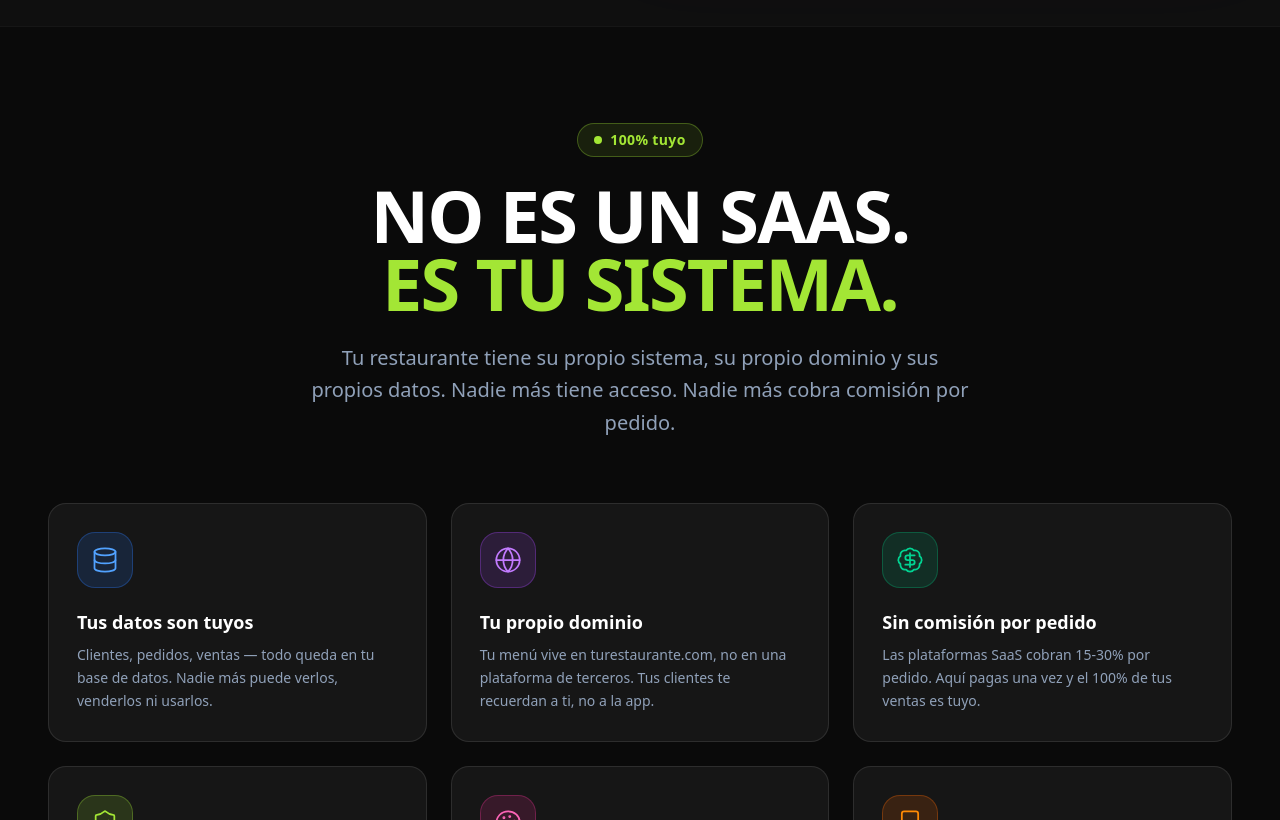
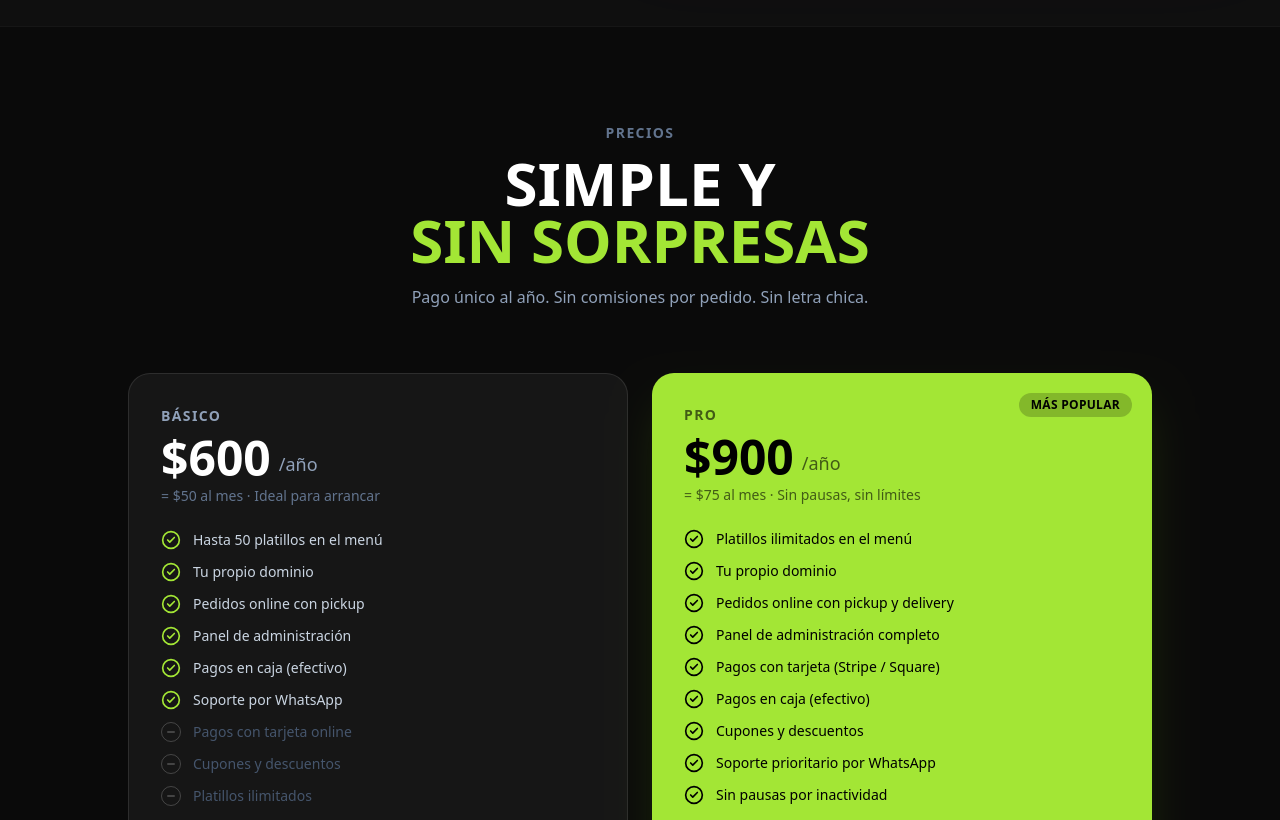
Before and after one commit to julioolivodeveloper/Ordermind, a Next.js app: page / in a window 1280 px wide. Shown: the part 1980-2800 px from the top of the page. Built offline with nearby package versions, Linux system fonts and the light colour scheme; no server answers.

Commit message:
feat: add pricing section with Básico $600/yr and Pro $900/yr plans
Co-Authored-By: Claude Sonnet 4.6 <noreply@anthropic.com>

```diff
--- a/src/app/page.tsx
+++ b/src/app/page.tsx
@@ -369,6 +369,140 @@ export default function Home() {
         </div>
       </section>
 
+      {/* ── PRICING ── */}
+      <section className="bg-[#0a0a0a] py-24 px-6 md:px-12 border-t border-white/5">
+        <div className="max-w-5xl mx-auto">
+
+          <motion.div
+            initial={{ opacity: 0, y: 30 }}
+            whileInView={{ opacity: 1, y: 0 }}
+            viewport={{ once: true }}
+            transition={{ duration: 0.7 }}
+            className="text-center mb-16"
+          >
+            <p className="text-slate-500 text-sm font-semibold uppercase tracking-widest mb-3">Precios</p>
+            <h2 className="text-4xl md:text-6xl font-black text-white uppercase leading-[0.95]">
+              Simple y<br /><span className="text-[#a3e635]">sin sorpresas</span>
+            </h2>
+            <p className="text-slate-400 mt-4 max-w-lg mx-auto">
+              Pago único al año. Sin comisiones por pedido. Sin letra chica.
+            </p>
+          </motion.div>
+
+          <div className="grid grid-cols-1 md:grid-cols-2 gap-6">
+
+            {/* Plan Básico */}
+            <motion.div
+              initial={{ opacity: 0, y: 30 }}
+              whileInView={{ opacity: 1, y: 0 }}
+              viewport={{ once: true }}
+              transition={{ duration: 0.6, delay: 0.1 }}
+              className="bg-white/5 border border-white/10 rounded-3xl p-8 flex flex-col"
+            >
+              <div className="mb-6">
+                <p className="text-slate-400 text-sm font-semibold uppercase tracking-widest mb-2">Básico</p>
+                <div className="flex items-end gap-2 mb-1">
+                  <span className="text-5xl font-black text-white">$600</span>
+                  <span className="text-slate-400 text-lg mb-1">/año</span>
+                </div>
+                <p className="text-slate-500 text-sm">= $50 al mes · Ideal para arrancar</p>
+              </div>
+
+              <ul className="space-y-3 mb-8 flex-1">
+                {[
+                  { ok: true,  text: 'Hasta 50 platillos en el menú' },
+                  { ok: true,  text: 'Tu propio dominio' },
+                  { ok: true,  text: 'Pedidos online con pickup' },
+                  { ok: true,  text: 'Panel de administración' },
+                  { ok: true,  text: 'Pagos en caja (efectivo)' },
+                  { ok: true,  text: 'Soporte por WhatsApp' },
+                  { ok: false, text: 'Pagos con tarjeta online' },
+                  { ok: false, text: 'Cupones y descuentos' },
+                  { ok: false, text: 'Platillos ilimitados' },
+                ].map((item) => (
+                  <li key={item.text} className="flex items-center gap-3">
+                    {item.ok
+                      ? <CheckCircle2 className="w-5 h-5 text-[#a3e635] shrink-0" />
+                      : <div className="w-5 h-5 rounded-full border border-white/20 shrink-0 flex items-center justify-center"><div className="w-2 h-0.5 bg-white/20 rounded" /></div>
+                    }
+                    <span className={item.ok ? 'text-slate-300 text-sm' : 'text-slate-600 text-sm'}>{item.text}</span>
+                  </li>
+                ))}
+              </ul>
+
+              <a
+                href="https://wa.me/12094609828"
+                target="_blank"
+                rel="noopener noreferrer"
+                className="w-full text-center border border-[#a3e635] text-[#a3e635] hover:bg-[#a3e635] hover:text-black px-6 py-3.5 rounded-2xl font-black text-base transition-all"
+              >
+                Empezar con Básico
+              </a>
+            </motion.div>
+
+            {/* Plan Pro */}
+            <motion.div
+              initial={{ opacity: 0, y: 30 }}
+              whileInView={{ opacity: 1, y: 0 }}
+              viewport={{ once: true }}
+              transition={{ duration: 0.6, delay: 0.2 }}
+              className="relative bg-[#a3e635] rounded-3xl p-8 flex flex-col shadow-2xl shadow-lime-500/20"
+            >
+              <div className="absolute top-5 right-5 bg-black/20 text-black text-xs font-black px-3 py-1 rounded-full uppercase tracking-wide">
+                Más popular
+              </div>
+
+              <div className="mb-6">
+                <p className="text-black/60 text-sm font-semibold uppercase tracking-widest mb-2">Pro</p>
+                <div className="flex items-end gap-2 mb-1">
+                  <span className="text-5xl font-black text-black">$900</span>
+                  <span className="text-black/60 text-lg mb-1">/año</span>
+                </div>
+                <p className="text-black/60 text-sm">= $75 al mes · Sin pausas, sin límites</p>
+              </div>
+
+              <ul className="space-y-3 mb-8 flex-1">
+                {[
+                  'Platillos ilimitados en el menú',
+                  'Tu propio dominio',
+                  'Pedidos online con pickup y delivery',
+                  'Panel de administración completo',
+                  'Pagos con tarjeta (Stripe / Square)',
+                  'Pagos en caja (efectivo)',
+                  'Cupones y descuentos',
+                  'Soporte prioritario por WhatsApp',
+                  'Sin pausas por inactividad',
+                ].map((text) => (
+                  <li key={text} className="flex items-center gap-3">
+                    <CheckCircle2 className="w-5 h-5 text-black shrink-0" />
+                    <span className="text-black text-sm font-medium">{text}</span>
+                  </li>
+                ))}
+              </ul>
+
+              <a
+                href="https://wa.me/12094609828"
+                target="_blank"
+                rel="noopener noreferrer"
+                className="w-full text-center bg-black hover:bg-black/80 text-[#a3e635] px-6 py-3.5 rounded-2xl font-black text-base transition-all"
+              >
+                Empezar con Pro
+              </a>
+            </motion.div>
+          </div>
+
+          <motion.p
+            initial={{ opacity: 0 }}
+            whileInView={{ opacity: 1 }}
+            viewport={{ once: true }}
+            transition={{ duration: 0.6, delay: 0.4 }}
+            className="text-center text-slate-600 text-sm mt-8"
+          >
+            ¿Tienes preguntas? Escríbenos por WhatsApp y te respondemos en minutos.
+          </motion.p>
+        </div>
+      </section>
+
       {/* ── NO ES SAAS ── */}
       <section className="bg-[#0a0a0a] py-24 px-6 md:px-12 border-t border-white/5">
         <div className="max-w-7xl mx-auto">
```
